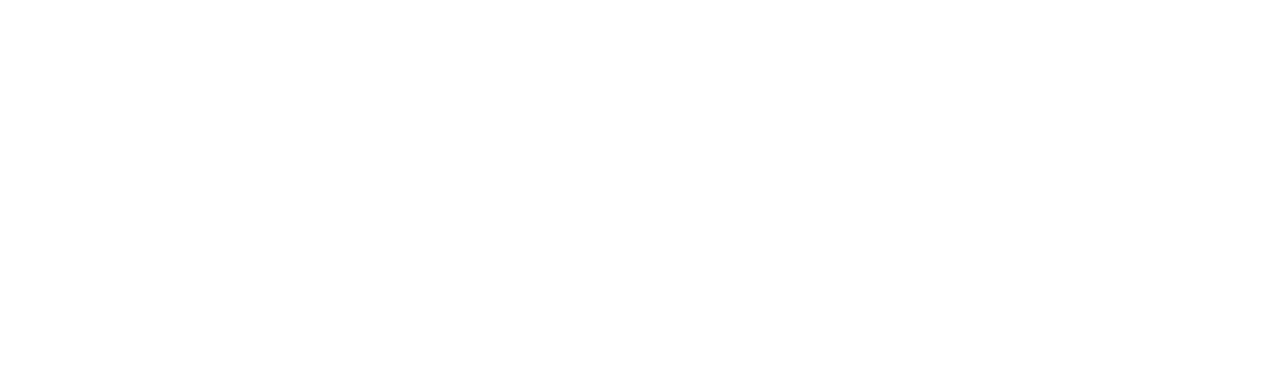
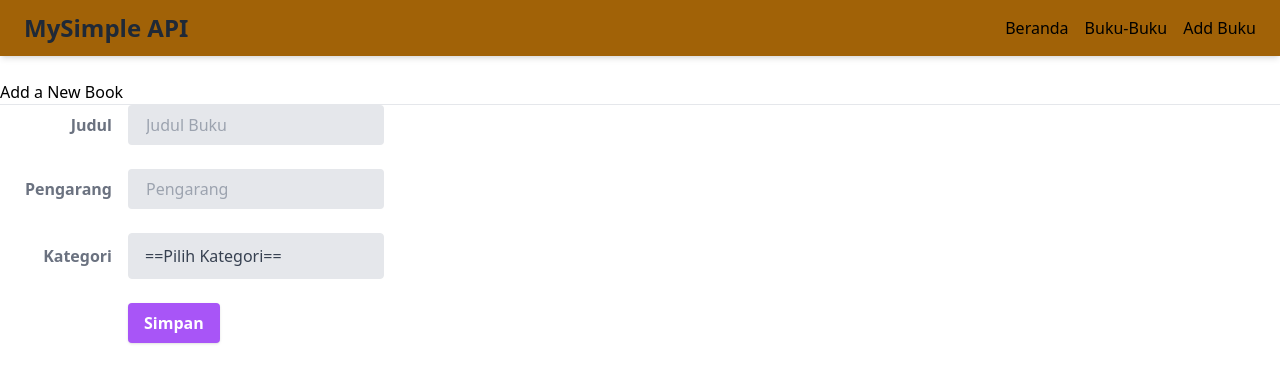
Before and after one commit to masbudicahngawi/api-reactjs-lamadev, a React (Vite) app in the folder client/: page /tambah in a window 1280 px wide. Before the commit this address had no page. Shown: the top 382 px of the page. Built offline with nearby package versions, Linux system fonts and the light colour scheme.

Commit message:
pemisahan home poi dan menu beranda buku plus add buku dg form tailwindcss

```diff
--- a/client/src/App.jsx
+++ b/client/src/App.jsx
@@ -1,22 +1,20 @@
-import { BrowserRouter, Routes, Route} from "react-router-dom"
+import { BrowserRouter, Routes, Route } from "react-router-dom";
 import Home from "./components/Home";
-import Add from "./components/Add";
-import Edit from "./components/Edit";
-
+import Tambah from "./components/Tambah";
+import Books from "./components/Books";
 
 function App() {
-
   return (
     <>
       <BrowserRouter>
         <Routes>
-          <Route path="/" element={<Home/>}/>
-          <Route path="/add" element={<Add/>}/>
-          <Route path="/edit" element={<Edit/>}/>
+          <Route path="/" element={<Home />} />
+          <Route path="/tambah" element={<Tambah />} />
+          <Route path="/books" element={<Books />} />
         </Routes>
       </BrowserRouter>
     </>
-  )
+  );
 }
 
-export default App
+export default App;
--- /dev/null
+++ b/client/src/components/Books.jsx
@@ -0,0 +1,36 @@
+import { useState, useEffect } from "react";
+import axios from "axios";
+import { Link } from "react-router-dom";
+import Header from "./Header";
+
+export default function Books() {
+  const [books, setBooks] = useState([]);
+
+  useEffect(() => {
+    const getData = async () => {
+      try {
+        const hasil = await axios.get("http://localhost:4044/books");
+        console.log(hasil);
+        setBooks(hasil.data);
+      } catch (err) {
+        console.log(err);
+      }
+    };
+
+    getData();
+  }, []);
+
+  return (
+    <div className="mt-20">
+      <Header />
+      <hr />
+      {books.map((item, indeks) => (
+        <div key={item.id}>
+          <h1>
+            {indeks + 1} {item.judul}
+          </h1>
+        </div>
+      ))}
+    </div>
+  );
+}
--- a/client/src/components/Header.jsx
+++ b/client/src/components/Header.jsx
@@ -3,14 +3,16 @@
 export default function Header() {
   return (
     <>
-      <header className="bg-white fixed top-0 w-full shadow-md mb-4">
+      <header className="bg-yellow-700 fixed top-0 w-full shadow-md mb-4">
         <nav className="container mx-auto px-6 py-3">
           <div className="flex justify-between items-center">
             <a href="#" className="text-2xl font-bold text-gray-800">
               MySimple API
             </a>
             <div className="hidden md:flex items-center space-x-4">
-              <Link to="/add">Add</Link>
+              <Link to="/">Beranda</Link>
+              <Link to="/books">Buku-Buku</Link>
+              <Link to="/tambah">Add Buku</Link>
               {/* <a href="#" className="bg-blue-600 text-white px-4 py-2 rounded-md">Sign Up</a> */}
             </div>
             {/* <div className="md:hidden flex items-center">
--- /dev/null
+++ b/client/src/components/Tambah.jsx
@@ -0,0 +1,126 @@
+import React from "react";
+import { useState, useEffect } from "react";
+import { useNavigate } from "react-router-dom";
+import axios from "axios";
+import "../index.css";
+import { Link } from "react-router-dom";
+import Header from "./Header";
+
+export default function Tambah() {
+  const [item, setItem] = useState({
+    judul: "",
+    pengarang: "",
+    kategori: "",
+  });
+
+  const navigate = useNavigate();
+
+  const handleChange = (e) => {
+    setItem((prev) => ({ ...prev, [e.target.name]: e.target.value }));
+  };
+
+  console.log(item);
+
+  const handleClick = async (e) => {
+    e.preventDefault();
+    try {
+      await axios.post("http://localhost:4044/books", item);
+      navigate("/books");
+    } catch (err) {
+      console.log(err);
+    }
+  };
+
+  return (
+    <div className="mt-20">
+      <Header />
+      <h1>Add a New Book</h1>
+      <hr />
+      <form className="w-full max-w-sm">
+        <div className="md:flex md:items-center mb-6">
+          <div className="md:w-1/3">
+            <label
+              className="block text-gray-500 font-bold md:text-right mb-1 md:mb-0 pr-4"
+              htmlFor="inline-full-name"
+            >
+              Judul
+            </label>
+          </div>
+          <div className="md:w-2/3">
+            <input
+              className="bg-gray-200 appearance-none border-2 border-gray-200 rounded w-full py-2 px-4 text-gray-700 leading-tight focus:outline-none focus:bg-white focus:border-purple-500"
+              id="inline-full-name"
+              type="text"
+              placeholder="Judul Buku"
+              name="judul"
+              onChange={handleChange}
+              required
+            />
+          </div>
+        </div>
+
+        <div className="md:flex md:items-center mb-6">
+          <div className="md:w-1/3">
+            <label
+              className="block text-gray-500 font-bold md:text-right mb-1 md:mb-0 pr-4"
+              htmlFor="inline-password"
+            >
+              Pengarang
+            </label>
+          </div>
+          <div className="md:w-2/3">
+            <input
+              className="bg-gray-200 appearance-none border-2 border-gray-200 rounded w-full py-2 px-4 text-gray-700 leading-tight focus:outline-none focus:bg-white focus:border-purple-500"
+              id="inline-password"
+              type="text"
+              placeholder="Pengarang"
+              name="pengarang"
+              onChange={handleChange}
+              required
+            />
+          </div>
+        </div>
+
+        <div className="md:flex md:items-center mb-6">
+          <div className="md:w-1/3">
+            <label
+              className="block text-gray-500 font-bold md:text-right mb-1 md:mb-0 pr-4"
+              htmlFor="inline-password"
+            >
+              Kategori
+            </label>
+          </div>
+          <div className="md:w-2/3">
+            {/* <select id="kategori" name="kategori" onChange={handleChange}> */}
+            <select
+              className="block appearance-none w-full bg-gray-200 border border-gray-200 text-gray-700 py-3 px-4 pr-8 rounded leading-tight focus:outline-none focus:bg-white focus:border-gray-500"
+              id="kategori"
+              name="kategori"
+              onChange={handleChange}
+              required
+            >
+              <option value="">==Pilih Kategori==</option>
+              <option value="bahasa">Bahasa</option>
+              <option value="pengembangan">Pengembangan</option>
+              <option value="teknologi">Teknologi</option>
+              <option value="lainnya">Lainnya</option>
+            </select>
+          </div>
+        </div>
+
+        <div className="md:flex md:items-center">
+          <div className="md:w-1/3"></div>
+          <div className="md:w-2/3">
+            <button
+              className="shadow bg-purple-500 hover:bg-purple-400 focus:shadow-outline focus:outline-none text-white font-bold py-2 px-4 rounded"
+              type="button"
+              onClick={handleClick}
+            >
+              Simpan
+            </button>
+          </div>
+        </div>
+      </form>
+    </div>
+  );
+}
```
